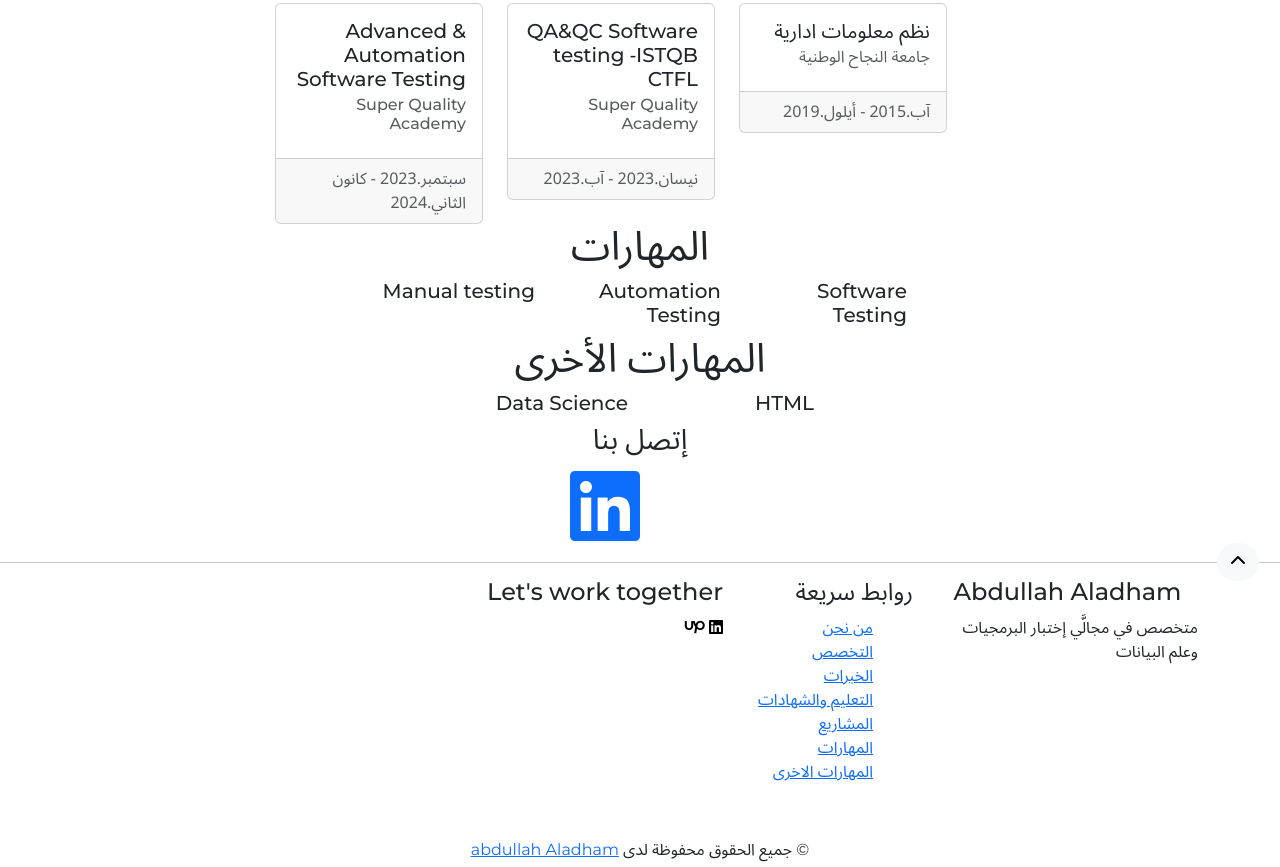
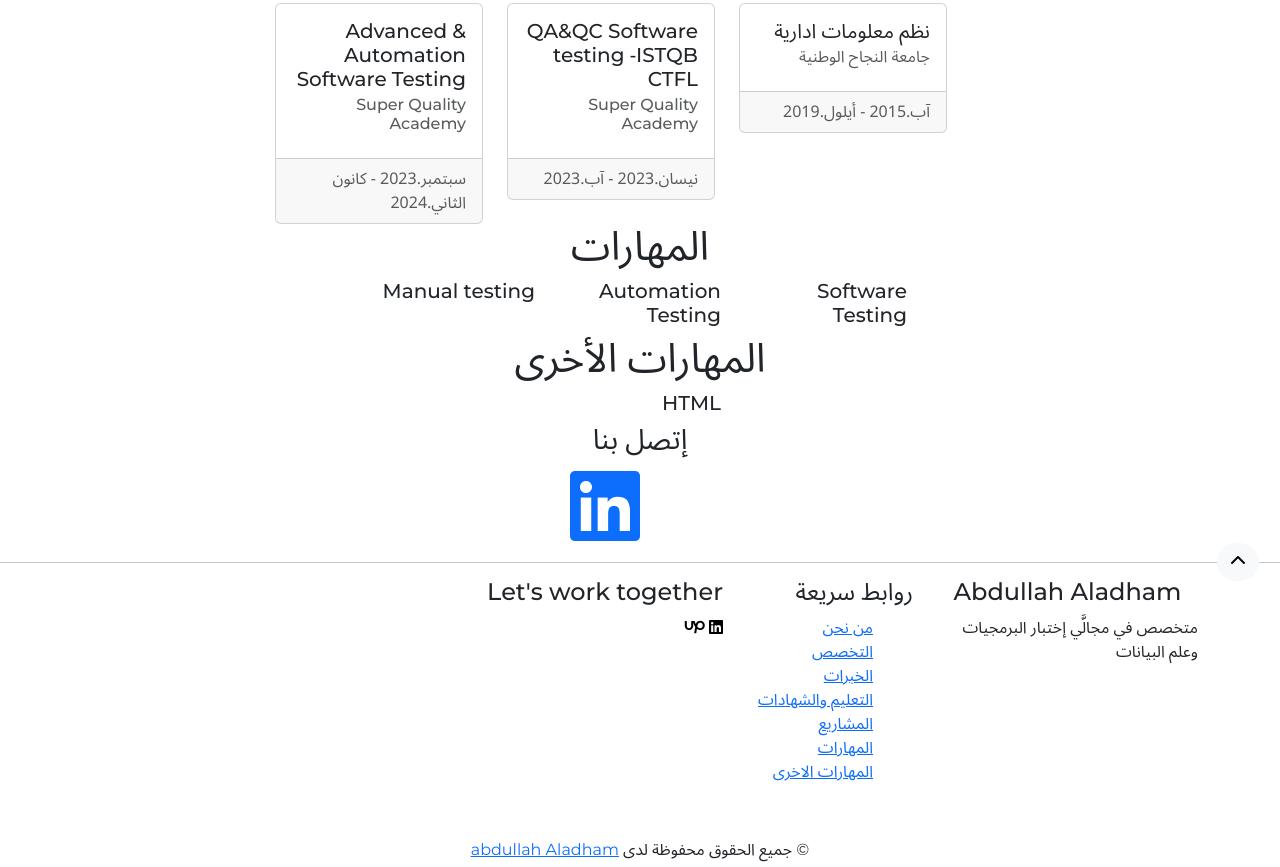
Before and after one commit to abdullah-aladham/abdullah-aladham.github.io, a plain HTML site: page ar/index.html in a window 1280 px wide. Shown: the part 1740-2607 px from the top of the page. Drawn offline with nearby package versions, Linux system fonts and the light colour scheme.

Commit message:
edited other skills section in arabic version

```diff
--- a/ar/index.html
+++ b/ar/index.html
@@ -311,12 +311,7 @@
                       </h5>
 
                     </div>
-                    <div class="col col-md-2 ">
 
-                            <h5 >Data Science
-                            </h5>
-
-                          </div>
 
                           </div>
 </div>
```
